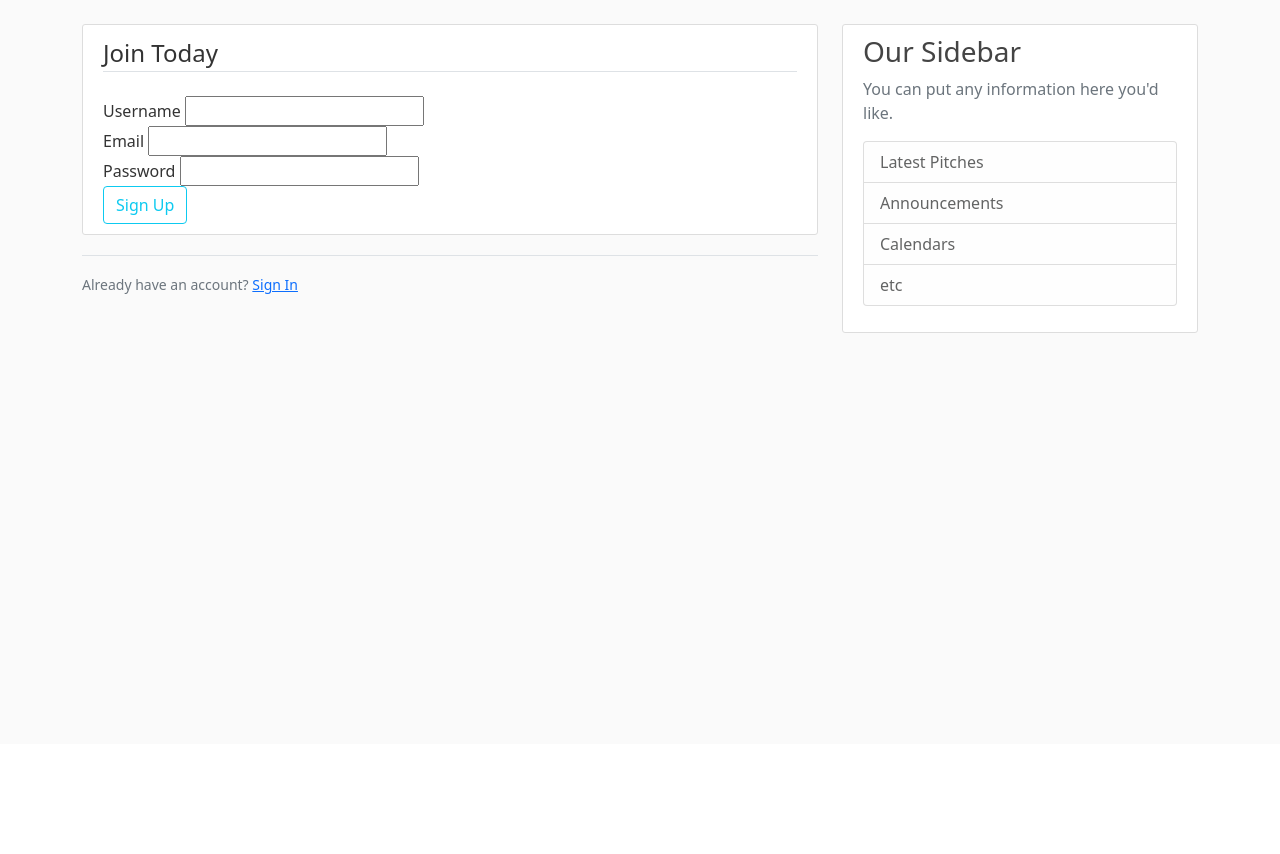
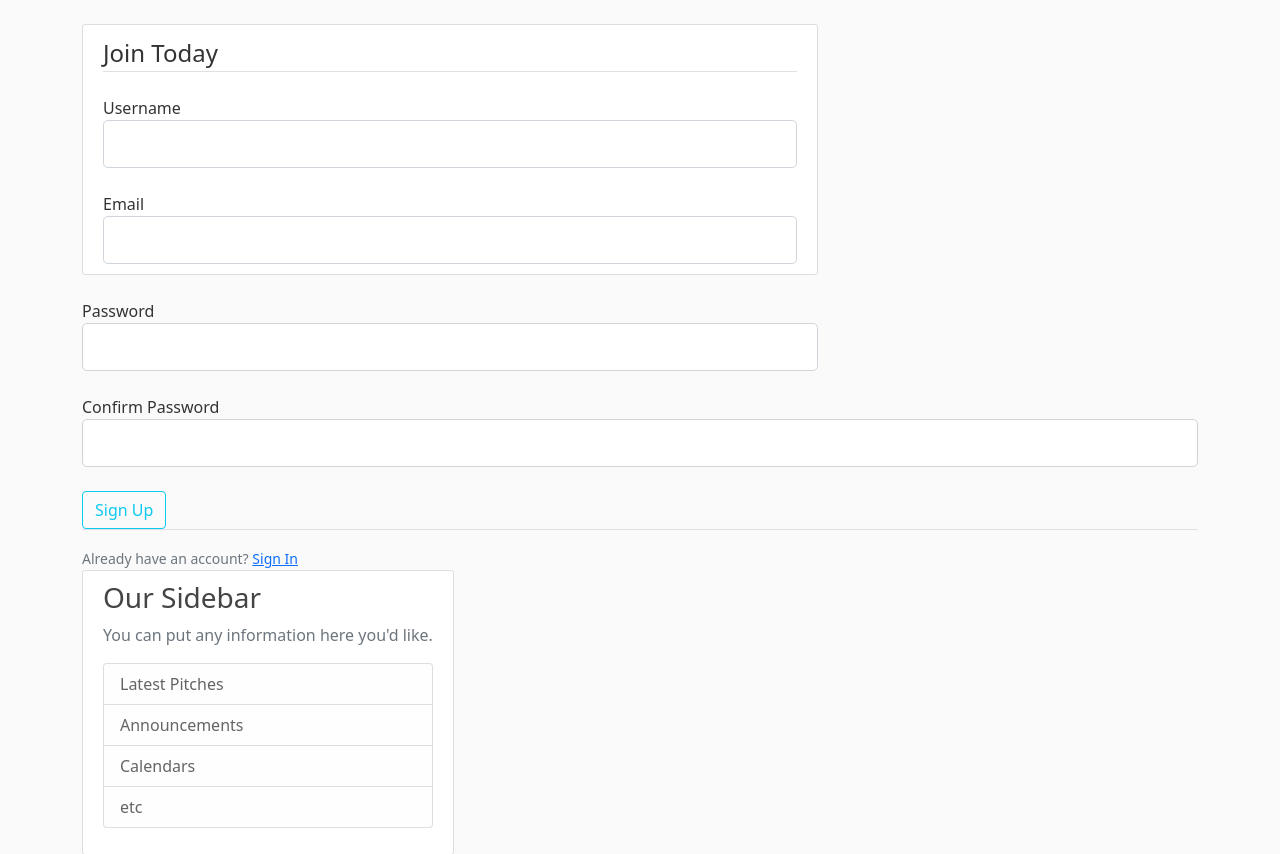
Before and after one commit to ZippMukami/Pitch-App, a Flask app: template app/templates/register.html in a window 1280 px wide. Shown: the part 56-910 px from the top of the page. Before the commit the page ends 389 px from the top, so only its background shows below. Run offline with Flask 2, Linux system fonts and the light colour scheme; the template is opened without the code that fills it: values that come from a table or form of the project are taken from there, others are empty; some libraries are stand-ins or nearby versions.

Commit message:
adds form validation and allows to get data from user.

```diff
--- a/app/__init__.py
+++ b/app/__init__.py
@@ -1,5 +1,5 @@
 from turtle import title
-from flask import Flask, render_template, url_for
+from flask import Flask, render_template, url_for, flash, redirect
 from forms import RegistrationForm, LoginForm
 app = Flask (__name__)
 
@@ -23,7 +23,7 @@ pitches = [
 
 @app.route("/")
 @app.route("/home")
-def name():
+def home():
     return render_template('home.html', pitches=pitches)
 
 
@@ -31,9 +31,15 @@ def name():
 def about():
     return render_template('about.html', title = 'About')
 
-@app.route("/register")
+@app.route("/register", methods= ['GET', 'POST'])
 def register():
     form = RegistrationForm()
+    if form.validate_on_submit():
+        flash(f'Account created for {form.username.data}!', 'success')
+        return redirect(url_for('home'))
+
+
+
     return render_template('register.html', title = 'Register', form=form)
 
 @app.route("/login")
--- a/app/templates/macros.html
+++ b/app/templates/macros.html
@@ -45,6 +45,15 @@
     <main role="main" class="container">
         <div class="row">
             <div class="col-md-8">
+                {% with messages = get_flashed_messages(with_categories=true) %}
+                 {% if messages %}
+                  {% for category, message in messages %}
+                    <div class="alert alert-{{ category }}">
+                    {{ message }}
+                    </div>
+                  {% endfor %}
+                 {% endif %}
+                {% endwith %}
                 {% block content %}{% endblock %}
             </div>
             <div class="col-md-4">
--- a/app/templates/register.html
+++ b/app/templates/register.html
@@ -5,26 +5,65 @@
         {{ form.hidden_tag() }}
         <fieldset class="form-group">
             <legend class="border-bottom mb-4">Join Today</legend>
-            <div class="form-group">
+            <div class="form-group mt-4">
                 {{ form.username.label(class="form-control-label") }}
-                {{ form.username(class="form-control" "form-control-lg") }}
+
+                {% if form.username.errors %}
+                {{ form.username(class="form-control form-control-lg is-invalid") }}
+                <div class="invalid-feedback">
+                    {% for error in form.username.errors %}
+                    <span>{{ error }}</span>
+                    {% endfor %}
+                </div>
+                {% else %}
+                {{ form.username(class="form-control form-control-lg") }}
+                {% endif %}
             </div>
-            <div class="form-group">
+            <div class="form-group mt-4">
                 {{ form.email.label(class="form-control-label") }}
-                {{ form.email(class="form-control" "form-control-lg") }}
+                {% if form.email.errors %}
+                {{ form.email(class="form-control form-control-lg is-invalid") }}
+                <div class="invalid-feedback">
+                    {% for error in form.email.errors %}
+                    <span>{{ error }}</span>
+                    {% endfor %}
+                </div>
+                {% else %}
+                {{ form.email(class="form-control form-control-lg") }}
+                {% endif %}
             </div>
-            <div class="form-group">
-                {{ form.password.label(class="form-control-label") }}
-                {{ form.password(class="form-control" "form-control-lg") }}
             </div>
-            <div class="form-group">
-                {{ form.confirm-password.label(class="form-control-label") }}
-                {{ form.confirm-password(class="form-control" "form-control-lg") }}
+            <div class="form-group mt-4">
+                 {{ form.password.label(class="form-control-label") }}
+                 {% if form.password.errors %}
+                  {{ form.password(class="form-control form-control-lg is-invalid") }}
+                   <div class="invalid-feedback">
+                     {% for error in form.password.errors %}
+                     <span>{{ error }}</span>
+                    {% endfor %}
             </div>
+            {% else %}
+            {{ form.password(class="form-control form-control-lg") }}
+             {% endif %}
+            </div>
+            </div>
+            <div class="form-group mt-4">
+                 {{ form.confirm_password.label(class="form-control-label") }}
+                 {% if form.confirm_password.errors %}
+                 {{ form.confirm_password(class="form-control form-control-lg is-invalid") }}
+                  <div class="invalid-feedback">
+                    {% for error in form.confirm_password.errors %}
+                    <span>{{ error }}</span>
+                {% endfor %}
+            </div>
+            {% else %}
+            {{ form.confirm_password(class="form-control form-control-lg") }}
+            {% endif %}
+            </div></div>
         </fieldset>
-        <div class="form-group">
-            {{ form.submit(class="btn btn-outline-info") }}
-        </div>
+             <div class="form-group mt-4">
+                 {{ form.submit(class="btn btn-outline-info") }}
+             </div>
     </form>
 </div>
 <div class="border-top pt-3">
```
Also changed, not shown: 1 other file.
